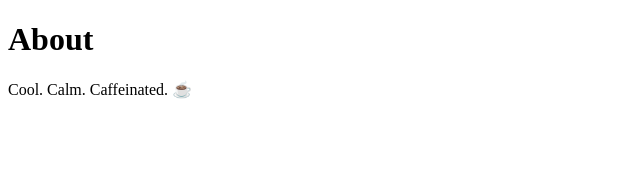
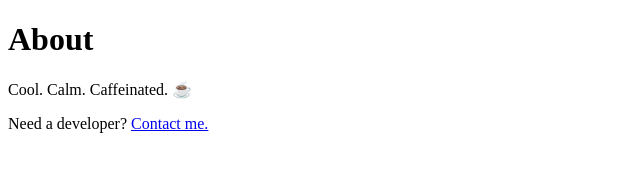
Before and after one commit to joshmu/great-gatsby-bootcamp, a Gatsby site: page /about in a window 1280 px wide. Shown: the whole page, without its empty margins (0-640 px from the left). Built offline with nearby package versions, Linux system fonts and the light colour scheme; Gatsby itself is replaced by a stand-in of ours.

Commit message:
added internal and external link

```diff
--- a/src/pages/about.js
+++ b/src/pages/about.js
@@ -1,4 +1,5 @@
 import React from "react"
+import { Link } from "gatsby"
 
 const AboutPage = () => {
   return (
@@ -9,7 +10,9 @@
         <span role="img" aria-label="coffee emoji">
           ☕
         </span>
-        ️
+      </p>
+      <p>
+        Need a developer? <Link to="/contact">Contact me.</Link>
       </p>
     </div>
   )
```
